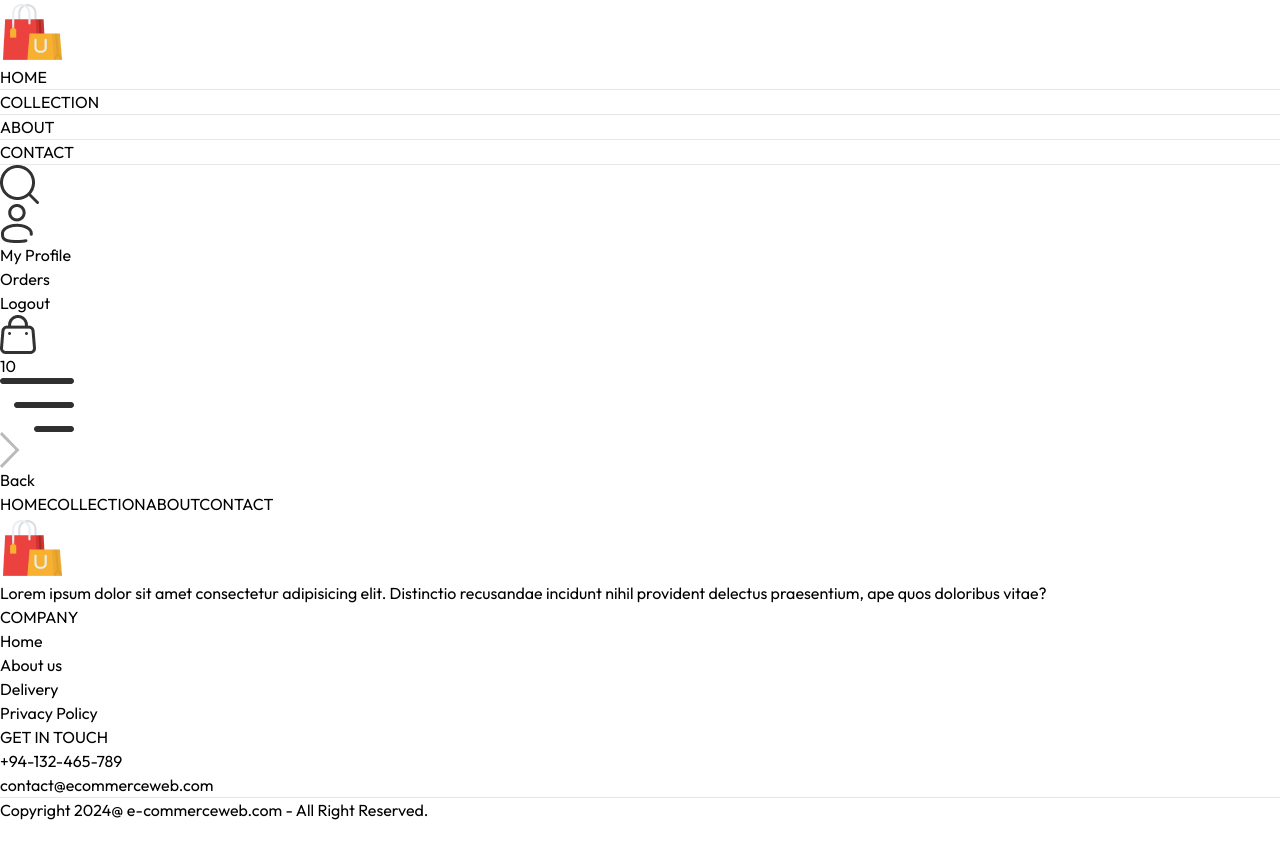
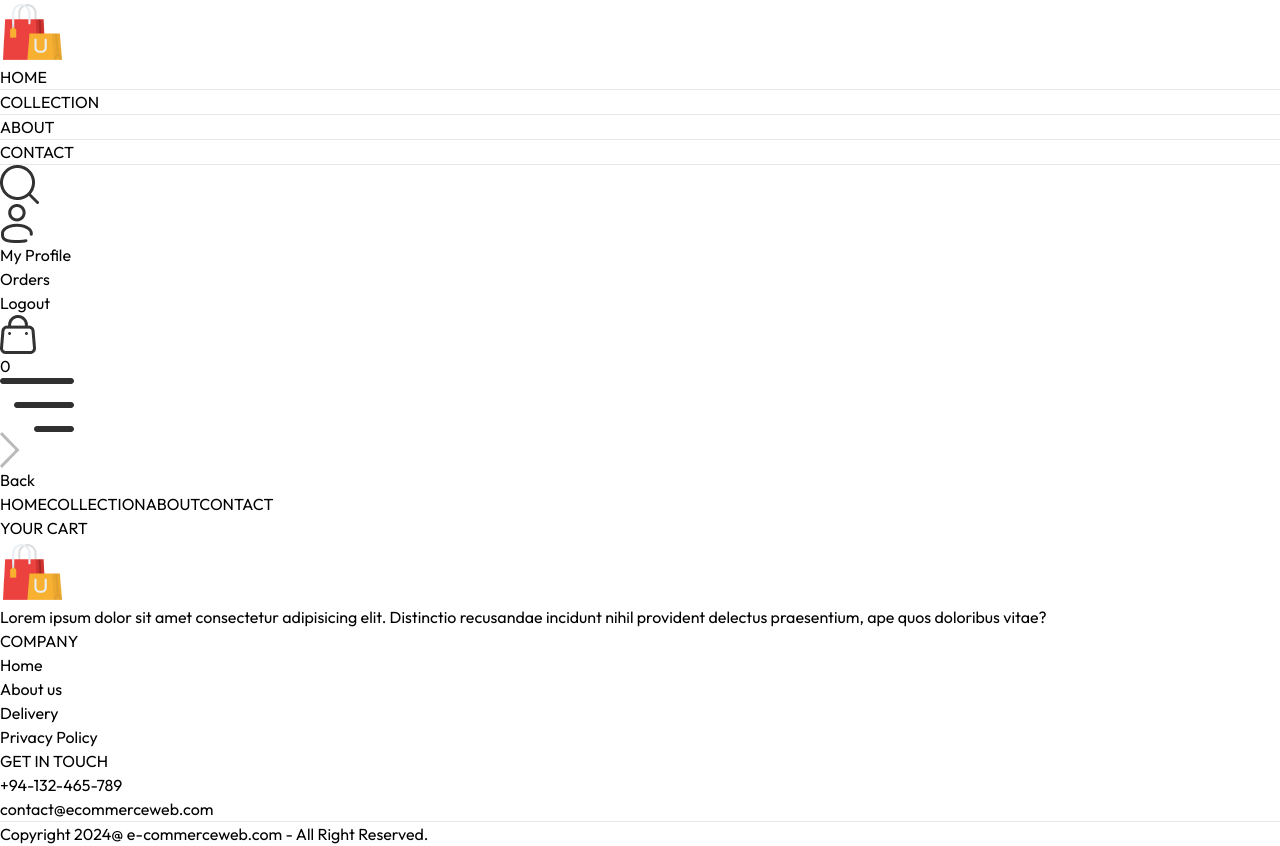
Before and after one commit to KNURanasinghe/E--commers-application-with-Delivery-system, a React (Vite) app in the folder frontend/: page /cart in a window 1280 px wide. Before the commit the page ends 822 px from the top, so only its background shows below. Built offline with nearby package versions, Linux system fonts and the light colour scheme.

Commit message:
cart item adding now

```diff
--- a/frontend/package.json
+++ b/frontend/package.json
@@ -10,6 +10,7 @@
     "preview": "vite preview"
   },
   "dependencies": {
+    "frontend": "file:",
     "react": "^18.3.1",
     "react-dom": "^18.3.1",
     "react-router-dom": "^7.1.1",
--- a/frontend/src/App.jsx
+++ b/frontend/src/App.jsx
@@ -12,10 +12,12 @@
 import Product from './pages/Product'
 import Footer from './components/Footer'
 import SearchBar from './components/SearchBar'
+import { ToastContainer, toast } from 'react-toastify';
 
 const App = () => {
   return (
     <div className='px-4 sm:px-[5vw] md:px-[7vw] lg:px-[9vw]'>
+      <ToastContainer/>
       <Navbar/>
       <SearchBar/>
       <Routes>
--- a/frontend/src/components/Navbar.jsx
+++ b/frontend/src/components/Navbar.jsx
@@ -5,7 +5,7 @@
 
 const Navbar = () => {
 
-  const {setShowSearch} = useContext(ShopContext);
+  const {setShowSearch, getCartCount} = useContext(ShopContext);
 
     const [visible, setVisible] = useState(false)
   return (
@@ -49,7 +49,7 @@
         </div>
         <Link to='/cart' className='relative'>
           <img className='w-5 min-w-5' src={assets.cart_icon} alt="" />
-          <p className='absolute right-[-6px] bottom-[-2px] w-4 text-center leading-4 bg-black text-white aspect-square rounded-full text-[8px]'>10</p>
+        <p className='absolute right-[-6px] bottom-[-2px] w-4 text-center leading-4 bg-black text-white aspect-square rounded-full text-[8px]'>{getCartCount()}</p>
         </Link>
         <img onClick={()=> setVisible(true)} className='w-5 cursor-pointer sm:hidden' src={assets.menu_icon} alt="" />
       </div>
--- a/frontend/src/context/ShopContext.jsx
+++ b/frontend/src/context/ShopContext.jsx
@@ -1,5 +1,6 @@
-import { createContext, useState } from "react";
+import { createContext, useEffect, useState } from "react";
 import {products} from'../assets/assets';
+import { toast } from "react-toastify";
 
 export const ShopContext = createContext();
 
@@ -8,10 +9,57 @@
     const delivery_fee = 10;
     const [search,setSearch] = useState('');
     const [showSearch,setShowSearch] = useState(false);
+    const [cartItems,setCartItems] = useState({});
 
+    const addToCart = async (itemId, size) =>{
+        let cartData = structuredClone(cartItems);
+
+        if (!size) {
+            toast.error('Select Product Size')
+        }
+
+        if (cartData[itemId]) {
+            if (cartData[itemId][size]) {
+                cartData[itemId][size] += 1;
+            }
+            else{
+                cartData[itemId][size] = 1;
+            }
+        }
+        else{
+            cartData[itemId] = {};
+            cartData[itemId][size] = 1;
+        }
+        setCartItems(cartData);
+    }
+
+    const getCartCount = ( ) => {
+        let totalCount = 0;
+        for(const items in cartItems){
+            for(const item in cartItems[items]){
+                try {
+                    if (cartItems[items][item] > 0) {
+                        totalCount += cartItems[items][item];
+                    }
+                } catch (error) {
+
+                }
+            }
+        }
+        return totalCount;
+    }
+
+    const updateQuantity = async (itemId,size, quantity) =>{
+        let cartData = structuredClone(cartItems);
+        cartData[itemId][size] = quantity;
+        setCartItems(cartData);
+    }
     const value = {
         products, currency, delivery_fee,
-        search,setSearch,showSearch,setShowSearch
+        search,setSearch,showSearch,setShowSearch,
+        cartItems, addToCart,
+        getCartCount,
+        updateQuantity
     }
 
     return(
--- a/frontend/src/pages/Cart.jsx
+++ b/frontend/src/pages/Cart.jsx
@@ -1,9 +1,60 @@
-import React from 'react'
+import React, { useContext, useEffect, useState } from 'react';
+import Title from '../components/Title';
+import { ShopContext } from '../context/ShopContext';
+import { assets } from '../assets/assets';
 
 const Cart = () => {
+  const {products, currency, cartItems, updateQuantity} = useContext(ShopContext);
+
+  const [cartData, setCartData] = useState([]);
+
+  useEffect(()=>{
+
+    const tempData = [];
+    for(const items in cartItems){
+      for(const item in cartItems[items]){
+        if (cartItems[items][item] > 0) {
+          tempData.push({
+            _id: items,
+            size: item,
+            quantity: cartItems[items][item]
+          })
+        }
+      }
+    }
+    setCartData(tempData);
+
+  },[cartItems])
+
   return (
-    <div>
+    <div className='border-t pt-14'>
+      <div className='mb-3 text-2xl'>
+        <Title text1={'YOUR'} text2={'CART'}/>
+      </div>
+      <div>
+        {
+          cartData.map((item, index)=>{
 
+            const productData = products.find((Product)=> Product._id === item._id);
+            return (
+             <div className='py-4 border-b border-t  text-gray-700 grid grid-cols-[4fr_2fr_0.5fr] items-center gap-4'>
+              <div className='flex items-start gap-6'>
+                <img className='w-16 sm:w-20' src={productData.image[0]} alt="" />
+                <div>
+                  <p className='text-xs font-medium sm:text-lg'>{productData.name}</p>
+                  <div className='flex items-center gap-5 mt-2'>
+                    <p>{currency}{productData.price}</p>
+                    <p className='px-2 border sm:px-3 sm:py-1 bg-slate-50'>{item.size}</p>
+                  </div>
+                </div>
+              </div>
+              <input onChange={(e)=> e.target.value === '' || e.target.value === '0'? null: updateQuantity(item._id, item.size, Number(e.target.value))} className='px-1 py-2 border max-w-10 sm:max-w-20 sm:px2' type="number" min={1} defaultValue={item.quantity} />
+              <img onClick={()=>updateQuantity(item._id, item.size, 0)} className='w-4 mr-4 cursor-pointer sm:w-5' src={assets.bin_icon} alt="" />
+              </div>
+            )
+          })
+        }
+      </div>
     </div>
   )
 }
--- a/frontend/src/pages/Product.jsx
+++ b/frontend/src/pages/Product.jsx
@@ -6,7 +6,7 @@
 
 const Product = () => {
   const {productId} = useParams();
-  const {products, currency} = useContext(ShopContext);
+  const {products, currency, addToCart} = useContext(ShopContext);
   const [productData, setProductData] = useState(false);
   const [image, setImage] = useState('')
   const [size, setSize] = useState('')
@@ -64,7 +64,7 @@
                 ))}
             </div>
            </div>
-           <button className='px-8 py-3 text-sm text-white bg-black active:bg-gray-700'>ADD TO CART</button>
+           <button onClick={()=>addToCart(productData._id,size)} className='px-8 py-3 text-sm text-white bg-black active:bg-gray-700'>ADD TO CART</button>
            <hr className='mt-4 sm:w-4/5'/>
            <div className='flex flex-col gap-1 mt-5 text-sm text-gray-500'>
             <p>100% Original product.</p>
```
Also changed, not shown: 1 other file (tests, documents, lock files or other folders).
